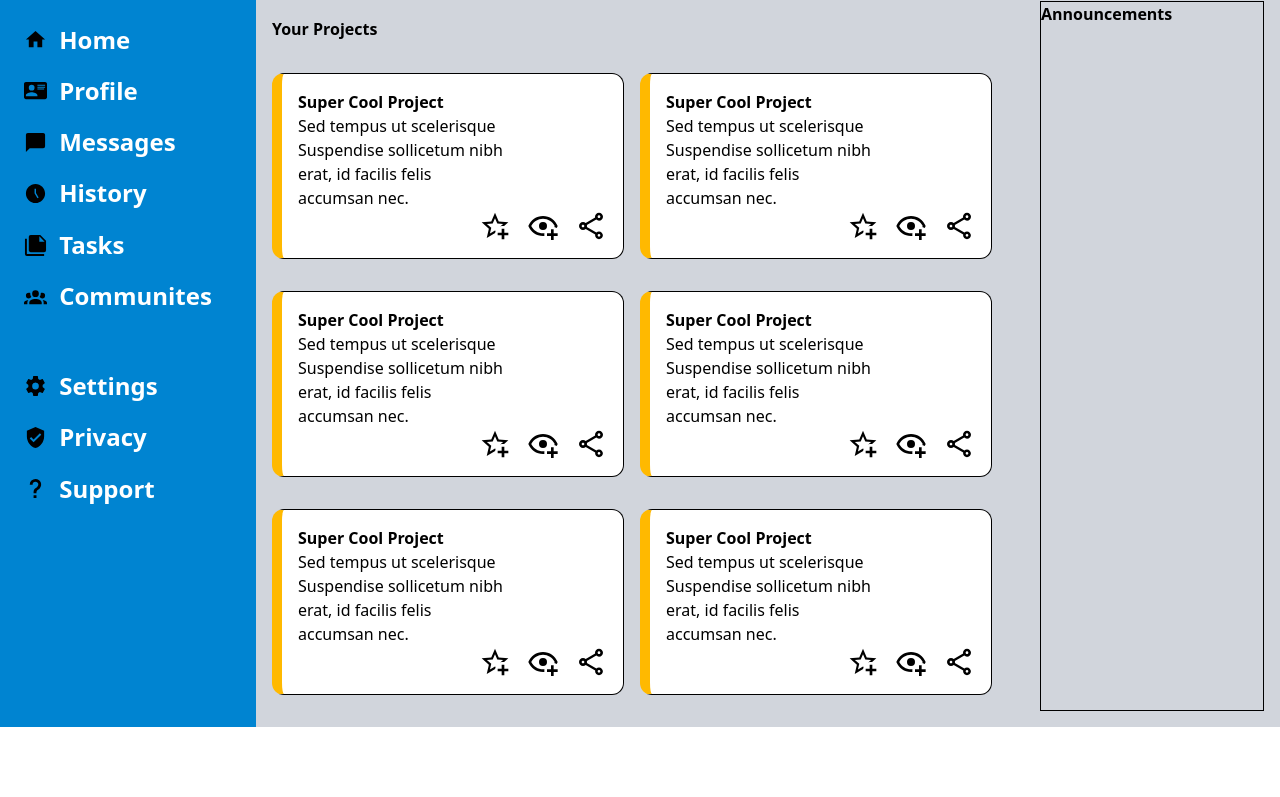
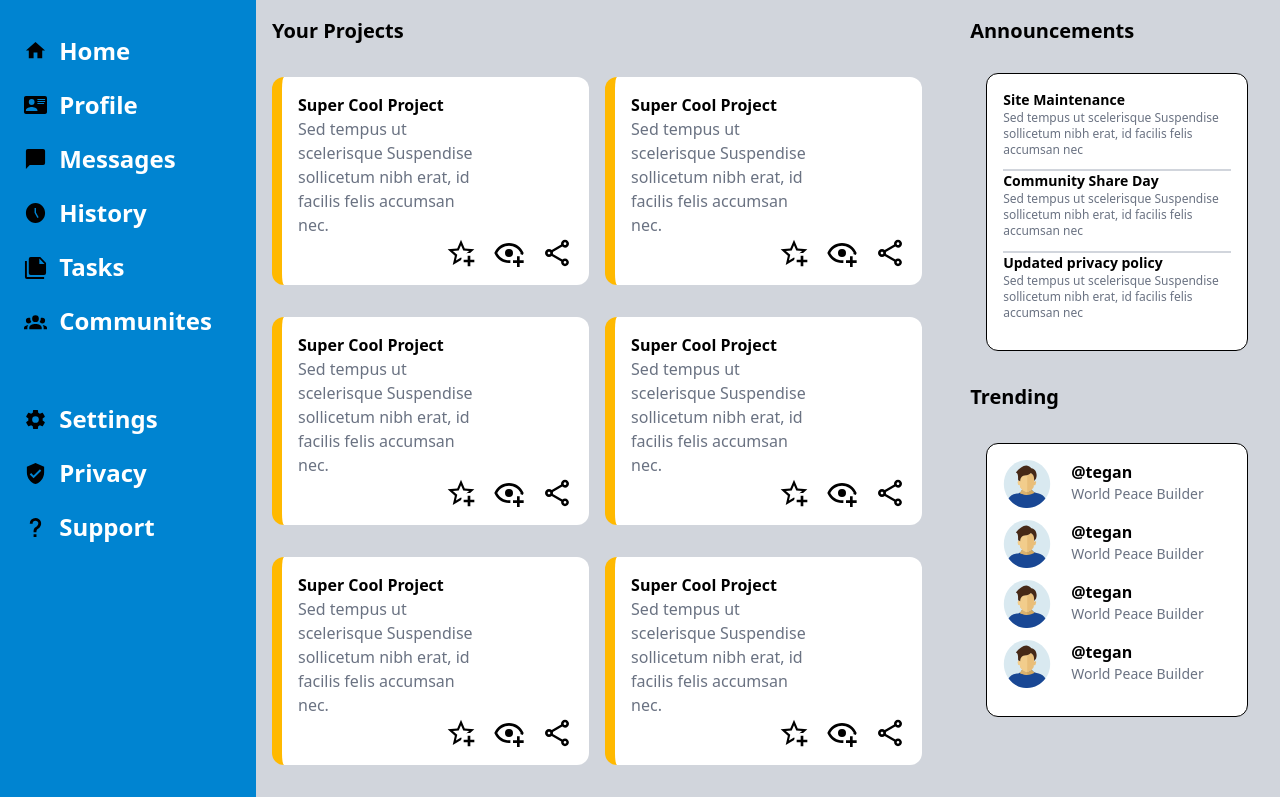
Before and after one commit to arashad202/odin-admin-dashboard, a website built with Vite: page index.html in a window 1280 px wide. Shown: the part 125-922 px from the top of the page. Before the commit the page ends 852 px from the top, so only its background shows below. Built offline with nearby package versions, Linux system fonts and the light colour scheme; files whose address does not match are found by name.

Commit message:
Announcments and trending
Finish the announcments and trending parts as per
design requirments.

```diff
--- a/index.html
+++ b/index.html
@@ -194,20 +194,20 @@
 
       <!-------------------------------------------------------------------->
       <!--MAIN-->
-      <main class="bg-gray-300 row-start-2 col-start-2 grid grid-cols-[1.5fr_0.5fr]">
+      <main class="bg-gray-300 row-start-2 col-start-2 grid grid-cols-[1.5fr_0.7fr]">
         <!--Projects-->
 
         <!--CONTAINER-->
         <div class="m-4">
           <!--TITLE-->
-          <p class="font-bold mb-4 mt-4">Your Projects</p>
+          <p class="text-xl font-bold mb-4 mt-4">Your Projects</p>
           <!--All Projects-->
-          <div class="grid grid-cols-2 grid-rows-3">
+          <div class="grid grid-cols-[1fr_1fr] grid-rows-[1fr_1fr_1fr]">
             <!--CARD-->
             <div class="p-4 pl-0">
-              <div class=" bg-white border border-l-10 border-l-amber-400 rounded-xl p-4 grid grid-cols-[2fr_1fr]">
+              <div class=" bg-white border-l-10 border-l-amber-400 rounded-xl p-4 grid grid-cols-[2fr_1fr]">
                 <p class="font-bold col-span-full">Super Cool Project</p>
-                <p>Sed tempus ut scelerisque Suspendise sollicetum nibh erat, id facilis felis accumsan nec.</p>
+                <p class="text-gray-500">Sed tempus ut scelerisque Suspendise sollicetum nibh erat, id facilis felis accumsan nec.</p>
                 <div class="flex justify-end col-span-full">
                   <img class="w-8 h-8 ml-4" src="./public/star-plus-outline.svg" alt="like">
                   <img class="w-8 h-8 ml-4" src="./public/eye-plus-outline.svg" alt="view">
@@ -217,9 +217,9 @@
             </div>
             <!--CARD-->
             <div class="p-4 pl-0">
-              <div class=" bg-white border border-l-10 border-l-amber-400 rounded-xl p-4 grid grid-cols-[2fr_1fr]">
+              <div class=" bg-white border-l-10 border-l-amber-400 rounded-xl p-4 grid grid-cols-[2fr_1fr]">
                 <p class="font-bold col-span-full">Super Cool Project</p>
-                <p>Sed tempus ut scelerisque Suspendise sollicetum nibh erat, id facilis felis accumsan nec.</p>
+                <p class="text-gray-500">Sed tempus ut scelerisque Suspendise sollicetum nibh erat, id facilis felis accumsan nec.</p>
                 <div class="flex justify-end col-span-full">
                   <img class="w-8 h-8 ml-4" src="./public/star-plus-outline.svg" alt="like">
                   <img class="w-8 h-8 ml-4" src="./public/eye-plus-outline.svg" alt="view">
@@ -229,9 +229,9 @@
             </div>
             <!--CARD-->
             <div class="p-4 pl-0">
-              <div class=" bg-white border border-l-10 border-l-amber-400 rounded-xl p-4 grid grid-cols-[2fr_1fr]">
+              <div class=" bg-white border-l-10 border-l-amber-400 rounded-xl p-4 grid grid-cols-[2fr_1fr]">
                 <p class="font-bold col-span-full">Super Cool Project</p>
-                <p>Sed tempus ut scelerisque Suspendise sollicetum nibh erat, id facilis felis accumsan nec.</p>
+                <p class="text-gray-500">Sed tempus ut scelerisque Suspendise sollicetum nibh erat, id facilis felis accumsan nec.</p>
                 <div class="flex justify-end col-span-full">
                   <img class="w-8 h-8 ml-4" src="./public/star-plus-outline.svg" alt="like">
                   <img class="w-8 h-8 ml-4" src="./public/eye-plus-outline.svg" alt="view">
@@ -241,9 +241,9 @@
             </div>
             <!--CARD-->
             <div class="p-4 pl-0">
-              <div class=" bg-white border border-l-10 border-l-amber-400 rounded-xl p-4 grid grid-cols-[2fr_1fr]">
+              <div class=" bg-white border-l-10 border-l-amber-400 rounded-xl p-4 grid grid-cols-[2fr_1fr]">
                 <p class="font-bold col-span-full">Super Cool Project</p>
-                <p>Sed tempus ut scelerisque Suspendise sollicetum nibh erat, id facilis felis accumsan nec.</p>
+                <p class="text-gray-500">Sed tempus ut scelerisque Suspendise sollicetum nibh erat, id facilis felis accumsan nec.</p>
                 <div class="flex justify-end col-span-full">
                   <img class="w-8 h-8 ml-4" src="./public/star-plus-outline.svg" alt="like">
                   <img class="w-8 h-8 ml-4" src="./public/eye-plus-outline.svg" alt="view">
@@ -253,9 +253,9 @@
             </div>
             <!--CARD-->
             <div class="p-4 pl-0">
-              <div class=" bg-white border border-l-10 border-l-amber-400 rounded-xl p-4 grid grid-cols-[2fr_1fr]">
+              <div class=" bg-white border-l-10 border-l-amber-400 rounded-xl p-4 grid grid-cols-[2fr_1fr]">
                 <p class="font-bold col-span-full">Super Cool Project</p>
-                <p>Sed tempus ut scelerisque Suspendise sollicetum nibh erat, id facilis felis accumsan nec.</p>
+                <p class="text-gray-500">Sed tempus ut scelerisque Suspendise sollicetum nibh erat, id facilis felis accumsan nec.</p>
                 <div class="flex justify-end col-span-full">
                   <img class="w-8 h-8 ml-4" src="./public/star-plus-outline.svg" alt="like">
                   <img class="w-8 h-8 ml-4" src="./public/eye-plus-outline.svg" alt="view">
@@ -265,9 +265,9 @@
             </div>
             <!--CARD-->
             <div class="p-4 pl-0">
-              <div class=" bg-white border border-l-10 border-l-amber-400 rounded-xl p-4 grid grid-cols-[2fr_1fr]">
+              <div class=" bg-white border-l-10 border-l-amber-400 rounded-xl p-4 grid grid-cols-[2fr_1fr]">
                 <p class="font-bold col-span-full">Super Cool Project</p>
-                <p>Sed tempus ut scelerisque Suspendise sollicetum nibh erat, id facilis felis accumsan nec.</p>
+                <p class="text-gray-500">Sed tempus ut scelerisque Suspendise sollicetum nibh erat, id facilis felis accumsan nec.</p>
                 <div class="flex justify-end col-span-full">
                   <img class="w-8 h-8 ml-4" src="./public/star-plus-outline.svg" alt="like">
                   <img class="w-8 h-8 ml-4" src="./public/eye-plus-outline.svg" alt="view">
@@ -280,8 +280,63 @@
 
 
         <!--Announcments-->
-        <div class="border border-black m-4">
-          <p class="font-bold mb-4">Announcements</p>
+        <div class="m-4">
+          <p class=" text-xl font-bold mb-4 mt-4">Announcements</p>
+          <div class="grid grid-rows-[3fr_0.5fr_3fr]">
+            <div class="">
+              <div class="p-4 pl-4 h-[100%] pt-3">
+                <div class="bg-white border rounded-xl p-4 h-[100%] grid grid-rows-3">
+                  <div class=" border-b-2 border-gray-300">
+                    <p class="font-bold text-sm">Site Maintenance</p>
+                    <p class="text-xs text-gray-500">Sed tempus ut scelerisque Suspendise sollicetum nibh erat, id facilis felis accumsan nec</p>
+                  </div>
+                  <div class=" border-b-2 border-gray-300">
+                    <p class="font-bold text-sm">Community Share Day</p>
+                    <p class="text-xs text-gray-500">Sed tempus ut scelerisque Suspendise sollicetum nibh erat, id facilis felis accumsan nec</p>
+                  </div>
+                  <div>
+                    <p class="font-bold text-sm">Updated privacy policy</p>
+                    <p class="text-xs text-gray-500">Sed tempus ut scelerisque Suspendise sollicetum nibh erat, id facilis felis accumsan nec</p>
+                  </div>
+                </div>
+              </div>
+            </div>
+
+            <!--Trending-->
+            <div class="text-xl font-bold mb-4 mt-4"><p>Trending</p></div>
+            <div class="p-4">
+              <div class="bg-white border rounded-xl p-4 gird gird-rows-4">
+                <div class="flex justify-start mb-3">
+                  <img class="h-12 w-12 mr-5" src="./public/man-user-circle-icon.svg" alt="user">
+                  <div class="">
+                    <p class="font-bold text-base">@tegan</p>
+                    <p class="text-sm text-gray-500">World Peace Builder</p>
+                  </div>
+                </div>
+                <div class="flex justify-start mb-3">
+                  <img class="h-12 w-12 mr-5" src="./public/man-user-circle-icon.svg" alt="user">
+                  <div class="">
+                    <p class="font-bold text-base">@tegan</p>
+                    <p class="text-sm text-gray-500">World Peace Builder</p>
+                  </div>
+                </div>
+                <div class="flex justify-start mb-3">
+                  <img class="h-12 w-12 mr-5" src="./public/man-user-circle-icon.svg" alt="user">
+                  <div class="">
+                    <p class="font-bold text-base">@tegan</p>
+                    <p class="text-sm text-gray-500">World Peace Builder</p>
+                  </div>
+                </div>
+                <div class="flex justify-start mb-3">
+                  <img class="h-12 w-12 mr-5" src="./public/man-user-circle-icon.svg" alt="user">
+                  <div class="">
+                    <p class="font-bold text-base">@tegan</p>
+                    <p class="text-sm text-gray-500">World Peace Builder</p>
+                  </div>
+                </div>
+              </div>
+            </div>
+          </div>
         </div>
       </main>
     </div>
```
Also changed, not shown: public/account_circle_24dp_1F1F1F_FILL0_wght400_GRAD0_opsz24.svg (added), public/man-user-circle-icon.svg (added).
